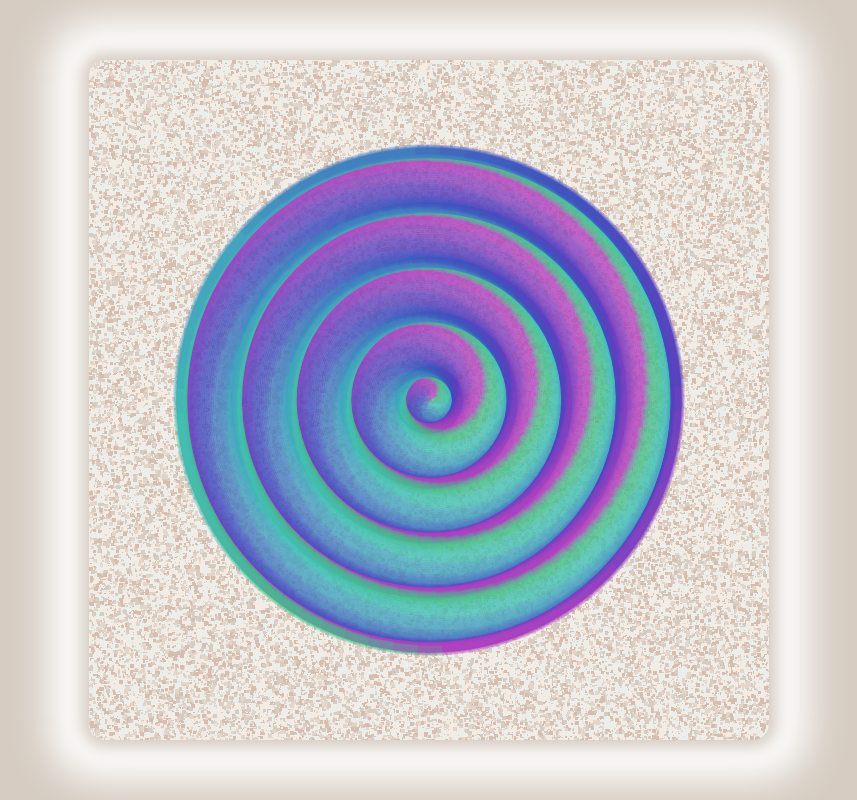
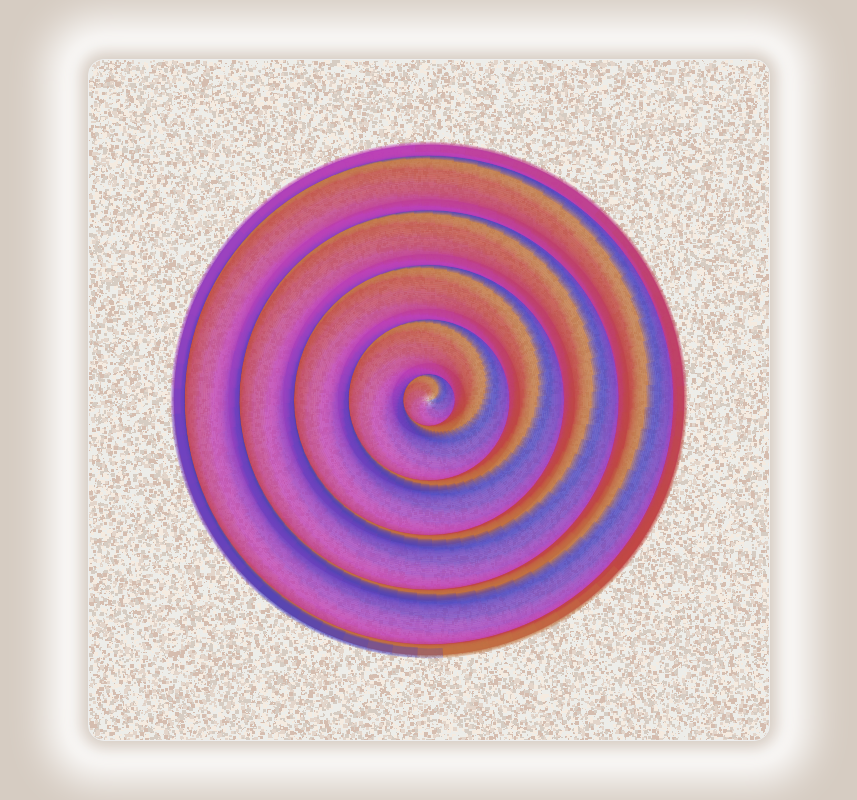
Before and after one commit to daniellukonis/sand-art, a plain HTML site: page index.html in a window 1280 px wide. Shown: the whole page, without its empty margins (211-1068 px from the left). Drawn offline with Linux system fonts and the light colour scheme.

Commit message:
add more variations and fxfeatures object

```diff
--- a/app.js
+++ b/app.js
@@ -61,7 +61,7 @@ resizeCanvas(canvas);
 const colorArray = ['#edede9', '#d6ccc2', '#f5ebe0', '#e3d5ca', '#d5bdaf'];
 speckleCanvas(canvas, context, colorArray);
 
-const brush = new Brush3(canvas, context);
+const brush = new BrushAlpha(canvas, context);
 brush.createColorArray();
 brush.createColorWheel();
 
@@ -87,8 +87,7 @@ function loop(){
 
 loop();
 
-window.$fxhashFeatures = {
+window.$fxhashFeatures = brush.fxProperties();
   // "Neon color 1": colorPalette.cs5,
   // "Neon color 2": colorPalette.cs6
 // here define the token features
-}
--- a/brush.js
+++ b/brush.js
@@ -1,168 +1,4 @@
-
-
-/*-------------------------*/
-
-// class Brush1{
-//   constructor(canvas, context){
-//     this.canvas = canvas;
-//     this.context = context;
-//
-//     this.x = Math.floor(this.canvas.width / 2);
-//     this.y = Math.floor(this.canvas.height / 2);
-//     this.xv = 1;
-//     this.yv = 1;
-//
-//     this.a = 0;
-//     this.av = fxrand() > 0.5 ? 0.1 : -0.1;
-//
-//     this.r = 2;
-//     this.rv = 1;
-//
-//     this.colorH = Math.floor(360 * fxrand());
-//     this.colorS = '50%';
-//     this.colorL = '50%';
-//     this.colorArray = [];
-//     this.colorWheel = [];
-//
-//     this.lineWidth = 10;
-//   }
-//
-//   createColorArray(){
-//     for(let i = 0; i < 8; i++){
-//       const h = this.colorH + i * 20;
-//       this.colorArray.push(`hsl(${h},${this.colorS},${this.colorL},20%)`);
-//     }
-//   }
-//
-//   createColorWheel(){
-//     for(let i = 0; i < 8; i++){
-//       const arc = {
-//         color: this.colorArray[i],
-//         arc: Math.PI * 2 / 8 * i
-//       }
-//       this.colorWheel.push(arc);
-//     }
-//   }
-//
-//   draw({context:c} = this){
-//     c.save();
-//     c.lineWidth = this.lineWidth;
-//     c.translate(this.x, this.y);
-//     this.colorWheel.forEach(e => {
-//       c.strokeStyle = e.color;
-//       c.beginPath();
-//       c.arc(0, 0, this.r, e.arc + this.a, this.a + e.arc + Math.PI / 8);
-//       c.stroke();
-//     });
-//     c.restore();
-//   }
-//
-//   move(){
-//     this.r += this.rv + Math.cos(this.a);
-//   }
-//
-//   rotate(){
-//     this.a += this.av;
-//   }
-//
-//   animate(){
-//     if(this.r < this.canvas.width / 2 * 0.9){
-//       this.move();
-//       this.rotate();
-//       this.draw();
-//       return true;
-//     }
-//     else {
-//       return false;
-//     }
-//   }
-// }
-
-
-/*-------------------------*/
-
-
-// class Brush2{
-//   constructor(canvas, context){
-//     this.canvas = canvas;
-//     this.context = context;
-//
-//     this.x = Math.floor(this.canvas.width / 2);
-//     this.y = Math.floor(this.canvas.height / 2);
-//     this.xv = 1;
-//     this.yv = 1;
-//
-//     this.a = 0;
-//     this.av = fxrand() > 0.5 ? 0.01 : -0.01;
-//
-//     this.r = 2;
-//     this.rv = 1;
-//
-//     this.colorH = Math.floor(360 * fxrand());
-//     this.colorS = '50%';
-//     this.colorL = '50%';
-//     this.colorArray = [];
-//     this.colorWheel = [];
-//
-//     this.lineWidth = 2;
-//   }
-//
-//   createColorArray(){
-//     for(let i = 0; i < 8; i++){
-//       const h = this.colorH + i * 5;
-//       this.colorArray.push(`hsl(${h},${this.colorS},${this.colorL},50%)`);
-//     }
-//   }
-//
-//   createColorWheel(){
-//     for(let i = 0; i < 8; i++){
-//       const arc = {
-//         color: this.colorArray[i],
-//         arc: Math.PI * 2 / 8 * i
-//       }
-//       this.colorWheel.push(arc);
-//     }
-//   }
-//
-//   draw({context:c} = this){
-//     c.save();
-//     c.lineWidth = this.lineWidth;
-//     c.translate(this.x, this.y);
-//     this.colorWheel.forEach(e => {
-//       c.strokeStyle = e.color;
-//       c.beginPath();
-//       c.arc(0, 0, this.r, e.arc + this.a, this.a + e.arc + Math.PI / 8);
-//       c.stroke();
-//     });
-//     c.restore();
-//   }
-//
-//   move(){
-//     this.r += this.rv;
-//   }
-//
-//   rotate(){
-//     this.a += this.av;
-//   }
-//
-//   animate(){
-//     if(this.r < this.canvas.width / 2 * 0.9){
-//       this.move();
-//       this.rotate();
-//       this.draw();
-//       return true;
-//     }
-//     else {
-//       return false;
-//     }
-//   }
-// }
-
-
-/*-------------------------*/
-
-
-class Brush3{
+class BrushAlpha{
   constructor(canvas, context){
     this.canvas = canvas;
     this.context = context;
@@ -173,12 +9,15 @@ class Brush3{
     this.yv = 1;
 
     this.a = 0;
-    this.av = fxrand() > 0.5 ? 0.1 : -0.1;
+    this.av0 = fxrand() > 0.5 ? 0.05 : -0.05;
+    this.av1 = fxrand() > 0.5 ? 0.1 : -0.1;
+    this.av = fxrand() > 0.5 ? this.av0 : this.av1;
 
-    this.r = 0;
+    this.r = Math.floor(50 * fxrand());
     this.rv = 0.5 + fxrand();
 
     this.colorH = Math.floor(360 * fxrand());
+    this.colorSpread = (Math.floor(6 * fxrand()) * 5) + 5;
     this.colorS = '50%';
     this.colorL = '50%';
     this.colorArray = [];
@@ -187,9 +26,18 @@ class Brush3{
     this.lineWidth = 10;
   }
 
+  fxProperties(){
+    return {
+      "HSL color angle" : this.colorH + " deg",
+      "HSL color spread" : this.colorSpread + " deg",
+      "Angular velocity" : this.av.toFixed(2) + " rad / ms",
+      "Radial velocity" : this.rv.toFixed(2) + " px / ms"
+    }
+  }
+
   createColorArray(){
     for(let i = 0; i < 8; i++){
-      const h = this.colorH + i * 20;
+      const h = this.colorH + i * this.colorSpread;
       this.colorArray.push(`hsl(${h},${this.colorS},${this.colorL},25%)`);
     }
   }
--- a/index.html
+++ b/index.html
@@ -4,7 +4,7 @@
     <meta charset="UTF-8">
     <meta http-equiv="X-UA-Compatible" content="IE=edge">
     <meta name="viewport" content="width=device-width, initial-scale=1.0, user-scalable=no">
-    <title>Sand Art</title>
+    <title>Sacred Sand Art - Brush Alpha</title>
     <link rel="stylesheet" href="./style.css">
 
   <script id="fxhash-snippet">
--- a/style.css
+++ b/style.css
@@ -20,5 +20,6 @@ body{
 canvas{
   background-color: #edede9;
   border-radius: 1rem;
+  border: 1px solid #EEE;
   box-shadow: 0px 0px 2vh 1vh #d6ccc2 , 0px 0px min(5vw, 5vh) min(5vw, 5vh) #FFF;
 }
```
